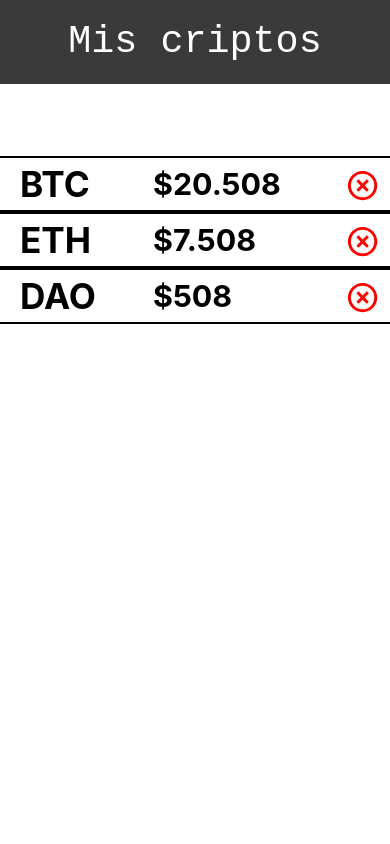
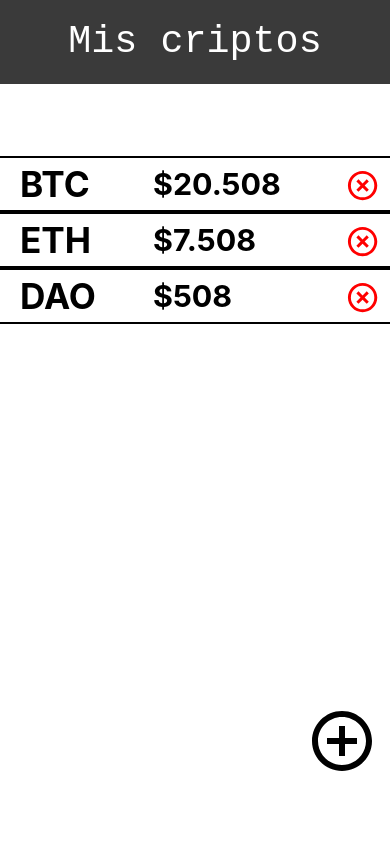
Before and after one commit to Damebeus/Challenge41, a React (Create React App) app: page /home in a window 390 px wide. Shown: the top 844 px of the page. Built offline with nearby package versions, Linux system fonts and the light colour scheme.

Commit message:
position añadir

```diff
--- a/src/components/Home/Home.module.css
+++ b/src/components/Home/Home.module.css
@@ -13,7 +13,8 @@
     font-weight: bold;
     color: #000;
     cursor: pointer;
-    margin-top: -60px;
+    bottom: 0;
+    margin-bottom: 50px;
 }
 
 .monedas{
@@ -51,7 +52,7 @@
   justify-content: flex-start;
 }
 .quitar{
-  position: absolute;
+ position: absolute;
   right: 10px;
   margin-top: 10px;
   color: red;
```
